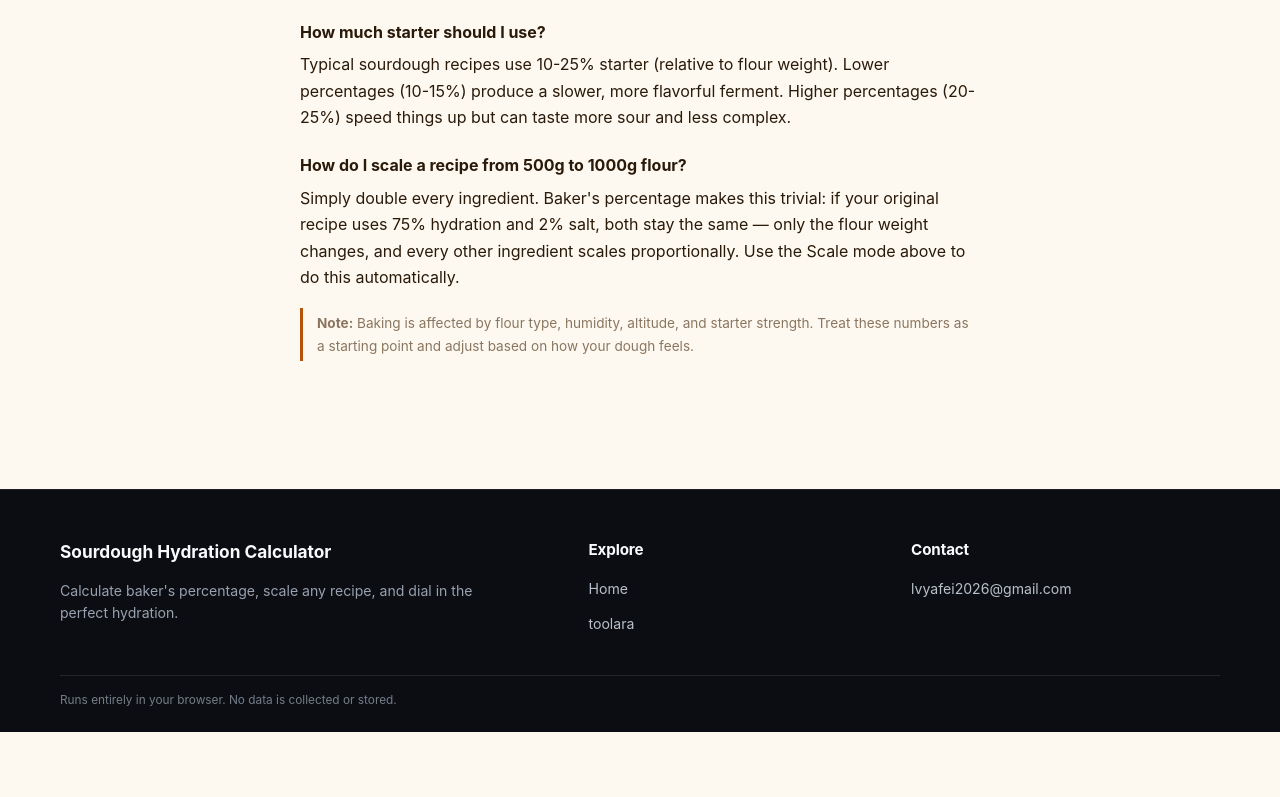
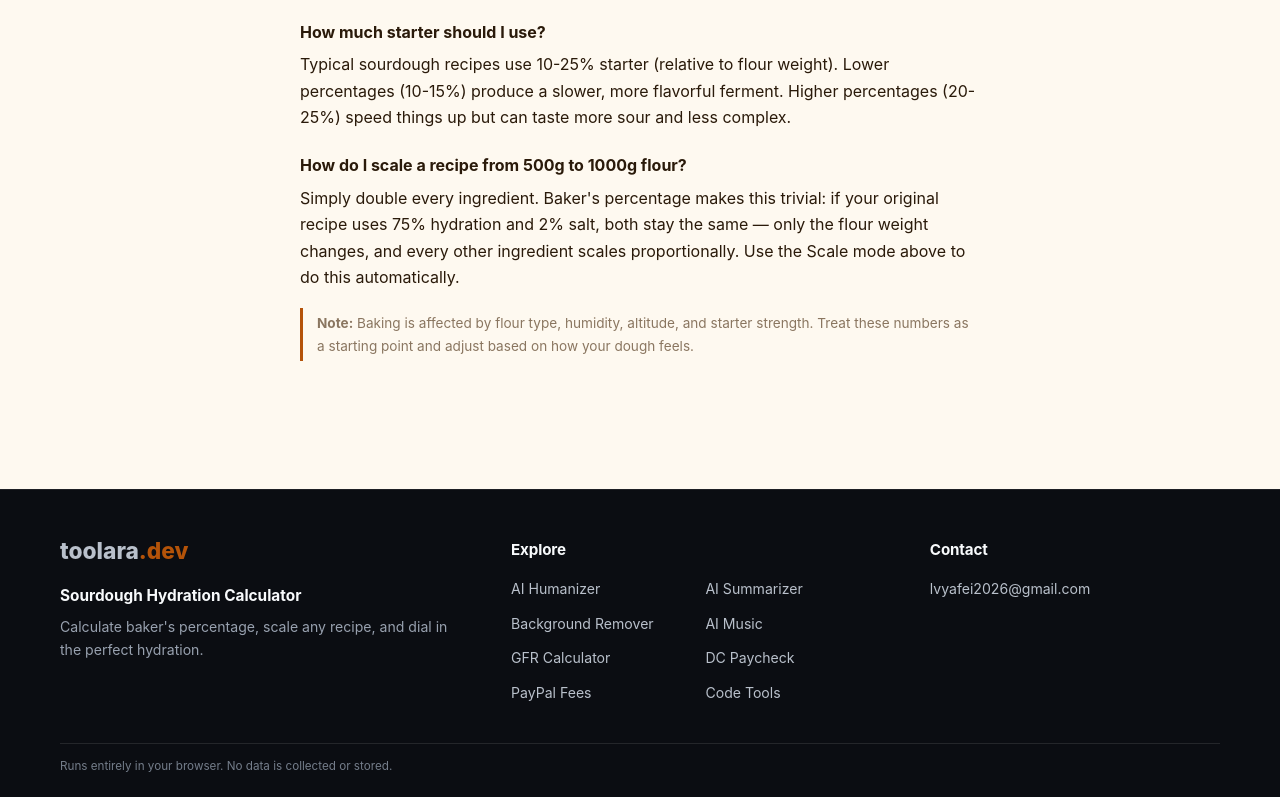
Before and after one commit to lvyafei2026-coder/sourdough-hydration-calculator, a plain HTML site: page index.html in a window 1280 px wide. Shown: the part 3095-3892 px from the top of the page. Before the commit the page ends 3827 px from the top, so only its background shows below. Drawn offline with Linux system fonts and the light colour scheme.

Commit message:
Polish branded Explore footers

```diff
--- a/css/style.css
+++ b/css/style.css
@@ -153,15 +153,18 @@
 
 .site-footer { margin-top: 64px !important; padding: 48px 24px 22px !important; background: #0b0d12 !important; border-top: 1px solid rgba(255,255,255,0.08) !important; color: #a6adbb !important; text-align: left !important; font-size: 0.88rem !important; line-height: 1.6; }
 .site-footer-inner { max-width: 1160px; margin: 0 auto; }
-.site-footer-grid { display: grid; grid-template-columns: minmax(0, 1.4fr) minmax(150px, 0.8fr) minmax(200px, 0.9fr); gap: 48px; }
+.site-footer-grid { display: grid; grid-template-columns: minmax(0,1.25fr) minmax(280px,1.15fr) minmax(220px,0.9fr); gap: 48px; }
 .site-footer-column { min-width: 0; }
-.site-footer-brand { display: inline-block; color: #f8fafc !important; font-size: 1.08rem; font-weight: 700; text-decoration: none; }
+.site-footer-wordmark { display: inline-flex; align-items: baseline; color: #f8fafc !important; font-size: 1.42rem; font-weight: 850; line-height: 1.15; text-decoration: none; }
+.site-footer-wordmark .tld { color: var(--accent, #3b82f6); }
+.site-footer-site-name { margin: 18px 0 0 !important; color: #f8fafc; font-size: 0.96rem; font-weight: 700; }
 .site-footer-heading { margin: 0 0 16px !important; color: #f8fafc; font-size: 0.95rem; font-weight: 650; }
-.site-footer-description { max-width: 420px; margin: 14px 0 0 !important; color: #98a1af; }
-.site-footer-nav { display: grid; justify-items: start; gap: 10px; }
+.site-footer-description { max-width: 420px; margin: 8px 0 0 !important; color: #98a1af; }
+.site-footer-links { display: grid; grid-template-columns: repeat(2,minmax(0,1fr)); gap: 12px 18px; }
+.site-footer-contact { margin: 0 !important; color: #b9c0cb; overflow-wrap: anywhere; }
 .site-footer a { color: #b9c0cb !important; text-decoration: none; }
 .site-footer a:hover { color: #fff !important; text-decoration: underline; }
-.site-footer-contact { margin: 0 !important; color: #b9c0cb; overflow-wrap: anywhere; }
-.site-footer-bottom { margin-top: 40px; padding-top: 16px; border-top: 1px solid rgba(255,255,255,0.1); color: #747d8a; font-size: 0.74rem; line-height: 1.5; }
+.site-footer-bottom { margin-top: 38px; padding-top: 14px; border-top: 1px solid rgba(255,255,255,0.1); color: #747d8a; font-size: 0.73rem; line-height: 1.5; }
 .site-footer-bottom p { margin: 0; }
-@media (max-width: 720px) { .site-footer { padding: 36px 20px 20px !important; } .site-footer-grid { grid-template-columns: 1fr; gap: 28px; } .site-footer-bottom { margin-top: 28px; } } .site-footer-nav { gap: 12px; } }
+@media (max-width: 960px) { .site-footer-grid { grid-template-columns: repeat(2,minmax(0,1fr)); gap: 34px; } .site-footer-column:first-child { grid-column: 1 / -1; } }
+@media (max-width: 760px) { .site-footer { padding: 36px 20px 20px !important; } .site-footer-grid { grid-template-columns: 1fr; gap: 28px; } .site-footer-column:first-child { grid-column: auto; } .site-footer-links { gap: 10px 14px; } .site-footer-bottom { margin-top: 28px; } }
--- a/index.html
+++ b/index.html
@@ -230,11 +230,19 @@
 <div class="site-footer-inner">
 <div class="site-footer-grid">
 <section class="site-footer-column">
-<a class="site-footer-brand" href="/"><span class="site-footer-brand" data-i18n="title">Sourdough Hydration Calculator</span></a>
+<a class="site-footer-wordmark" href="https://toolara.dev/" aria-label="toolara.dev">toolara<span class="tld">.dev</span></a>
+<p class="site-footer-site-name" data-i18n="title">Sourdough Hydration Calculator</p>
 <p class="site-footer-description" data-i18n="subtitle">Calculate baker's percentage, scale any recipe, and dial in the perfect hydration.</p>
 </section>
-<section class="site-footer-column"><h2 class="site-footer-heading">Explore</h2><nav class="site-footer-nav" aria-label="Quick navigation"><a href="/" data-i18n="navHome">Home</a><a href="https://toolara.dev/">toolara</a></nav></section>
-<section class="site-footer-column"><h2 class="site-footer-heading">Contact</h2><a href="mailto:lvyafei2026@gmail.com">lvyafei2026@gmail.com</a></section>
+<section class="site-footer-column"><h2 class="site-footer-heading">Explore</h2><nav class="site-footer-links" aria-label="Explore sites"><a href="https://humanize.toolara.dev/">AI Humanizer</a>
+<a href="https://summarize.toolara.dev/">AI Summarizer</a>
+<a href="https://background.toolara.dev/">Background Remover</a>
+<a href="https://music.toolara.dev/">AI Music</a>
+<a href="https://gfr.toolara.dev/">GFR Calculator</a>
+<a href="https://dc-pay.toolara.dev/">DC Paycheck</a>
+<a href="https://paypal.toolara.dev/">PayPal Fees</a>
+<a href="https://devtools.toolara.dev/">Code Tools</a></nav></section>
+<section class="site-footer-column"><h2 class="site-footer-heading">Contact</h2><p class="site-footer-contact"><a href="mailto:lvyafei2026@gmail.com">lvyafei2026@gmail.com</a></p></section>
 </div>
 <div class="site-footer-bottom"><p class="site-footer-privacy" data-i18n="footer">Runs entirely in your browser. No data is collected or stored.</p></div>
 </div>
```
Also changed, not shown: zh/index.html (+11 -3 lines).
